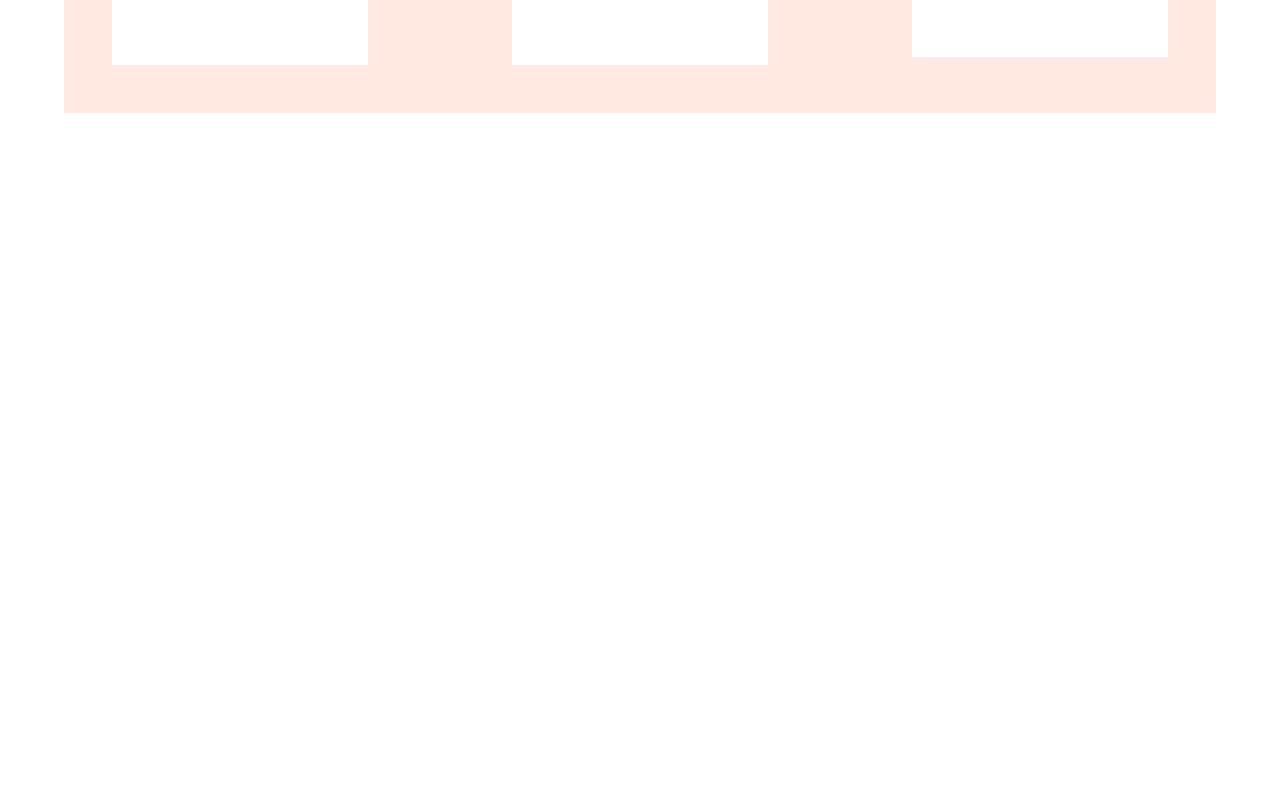
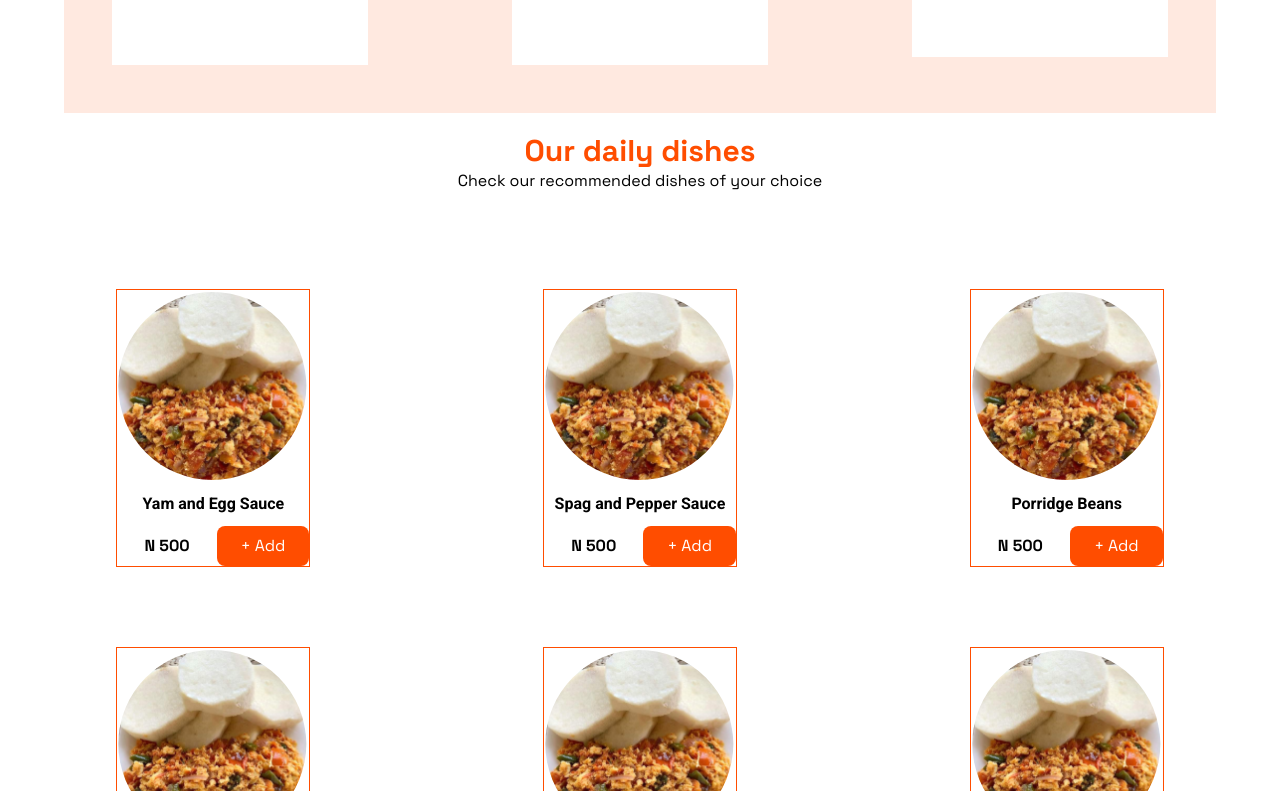
Before and after one commit to jemmycodes/homely, a React (Vite) app: page / in a window 1280 px wide. Shown: the part 1149-1940 px from the top of the page. Before the commit the page ends 1262 px from the top, so only its background shows below. Built offline with nearby package versions, Linux system fonts and the light colour scheme.

Commit message:
meals added

```diff
--- a/src/App.jsx
+++ b/src/App.jsx
@@ -2,6 +2,7 @@ import { Fragment } from "react";
 import Header from "./Components/Header/Header";
 import Hero from "./Components/Hero/Hero";
 import ChooseContainer from "./Components/Choose/ChooseContainer";
+import Meals from "./Components/Meals/Meals";
 
 function App() {
   return (
@@ -9,6 +10,7 @@ function App() {
       <Header />
       <Hero />
       <ChooseContainer />
+      <Meals />
     </Fragment>
   );
 }
--- a/src/Components/Choose/ChooseContainer.jsx
+++ b/src/Components/Choose/ChooseContainer.jsx
@@ -5,18 +5,21 @@ import certificateSolid from "../../assets/certificate-solid.svg";
 
 const CHOOSE_DATA = [
   {
+    id: "01",
     img: barsImg,
     title: "Easy to Order",
     content:
       "Order food at a single click and select all food to order at any poin in time and at ease and comfort",
   },
   {
+    id: "02",
     img: delivery,
     title: "Fast Delivery",
     content:
       "Food delivery fast and reliable and get delivered at deliivery tinme and location any day any time",
   },
   {
+    id: "02",
     img: certificateSolid,
     title: "100% Quality",
     content:
@@ -26,7 +29,12 @@ const CHOOSE_DATA = [
 
 function ChooseContainer() {
   const chooseItem = CHOOSE_DATA.map((item) => (
-    <ChooseItem title={item.title} content={item.content} img={item.img} />
+    <ChooseItem
+      title={item.title}
+      content={item.content}
+      key={item.id}
+      img={item.img}
+    />
   ));
 
   return (
--- a/src/Components/Hero/Hero.jsx
+++ b/src/Components/Hero/Hero.jsx
@@ -1,4 +1,4 @@
-import Buttons from "../UI/Buttons";
+import Buttons from "../UI/RandomBtns";
 import heroImg from "../../assets/hero-img.jpg";
 
 function Hero() {
@@ -26,7 +26,7 @@ function Hero() {
         <div className="flex flex-col  gap-14 md:flex-row ">
           <hgroup>
             <h1>500K+</h1>
-            <p>Food Parters</p>
+            <p>Food Partners</p>
           </hgroup>
           <hgroup>
             <h1>1K+</h1>
--- /dev/null
+++ b/src/Components/Meals/Meals.jsx
@@ -0,0 +1,70 @@
+import MealsItem from "./MealsItem";
+import yamFood from "../../assets/yam-food.svg";
+
+const FOODS_DATA = [
+  {
+    id: "food_01",
+    price: "500",
+    food: "Yam and Egg Sauce",
+    img: yamFood,
+  },
+  {
+    id: "food_02",
+    price: "500",
+    food: "Spag and Pepper Sauce",
+    img: yamFood,
+  },
+  {
+    id: "food_03",
+
+    price: "500",
+    food: "Porridge Beans",
+    img: yamFood,
+  },
+  {
+    id: "food_04",
+
+    price: "500",
+    food: "Yam and Egg Sauce",
+    img: yamFood,
+  },
+  {
+    id: "food_05",
+
+    price: "500",
+    food: "Spag and Pepper Sauce",
+    img: yamFood,
+  },
+  {
+    id: "food_06",
+
+    price: "500",
+    food: "Porridge Beans",
+    img: yamFood,
+  },
+];
+
+function Meals() {
+  const meals = FOODS_DATA.map((meal) => (
+    <MealsItem
+      food={meal.food}
+      img={meal.img}
+      price={meal.price}
+      key={meal.id}
+    />
+  ));
+
+  return (
+    <section className="p-5">
+      <p className="text-center text-orange text-3xl font-bold">
+        Our daily dishes
+      </p>
+      <p className="text-center">Check our recommended dishes of your choice</p>
+      <div className=" mt-24 grid grid-cols-1 grid-rows-1 max-w-6xl mx-auto justify-items-center  self-center gap-x-32 gap-y-20 md:grid-rows-2 md:grid-cols-3">
+        {meals}
+      </div>
+    </section>
+  );
+}
+
+export default Meals;
--- /dev/null
+++ b/src/Components/Meals/MealsItem.jsx
@@ -0,0 +1,20 @@
+import MealsBtn from "../UI/MealsBtn";
+
+function MealsItem(props) {
+  return (
+    <div className="border border-orange space-y-2 max-w-fit">
+      <figure>
+        <img src={props.img} alt="" className="w-48  mx-auto" />
+      </figure>
+      <figcaption>
+        <p className="font-serif text-center">{props.food}</p>
+      </figcaption>
+      <div className="flex items-center">
+        <p className="font-bold">N {props.price}</p>
+        <MealsBtn>+ Add</MealsBtn>
+      </div>
+    </div>
+  );
+}
+
+export default MealsItem;
--- /dev/null
+++ b/src/Components/UI/MealsBtn.jsx
@@ -0,0 +1,9 @@
+function MealsBtn(props) {
+  return (
+    <button className="bg-orange px-6 py-2 rounded-lg text-white ">
+      {props.children}
+    </button>
+  );
+}
+
+export default MealsBtn;
--- a/src/Components/UI/Buttons.jsx
+++ b/src/Components/UI/RandomBtns.jsx
@@ -1,4 +1,4 @@
-function Buttons(props) {
+function RandomBtns(props) {
   return (
     <button className="px-5 bg-orange text-white py-2 rounded-lg">
       {props.children}
@@ -6,4 +6,4 @@ function Buttons(props) {
   );
 }
 
-export default Buttons;
+export default RandomBtns;
```
Also changed, not shown: src/assets/food-img.png (added), src/assets/yam-food.svg (added).
